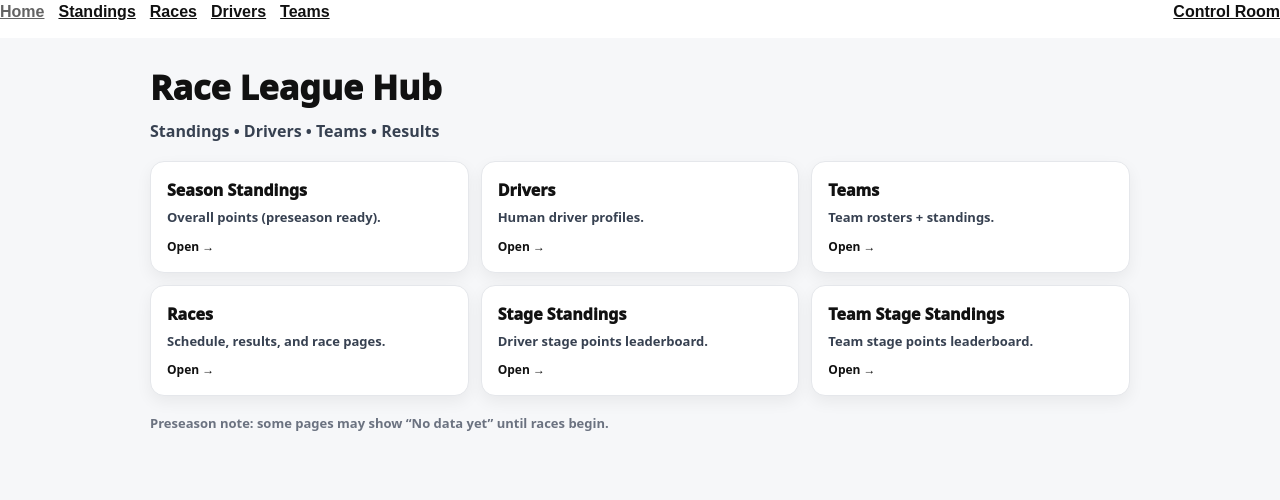
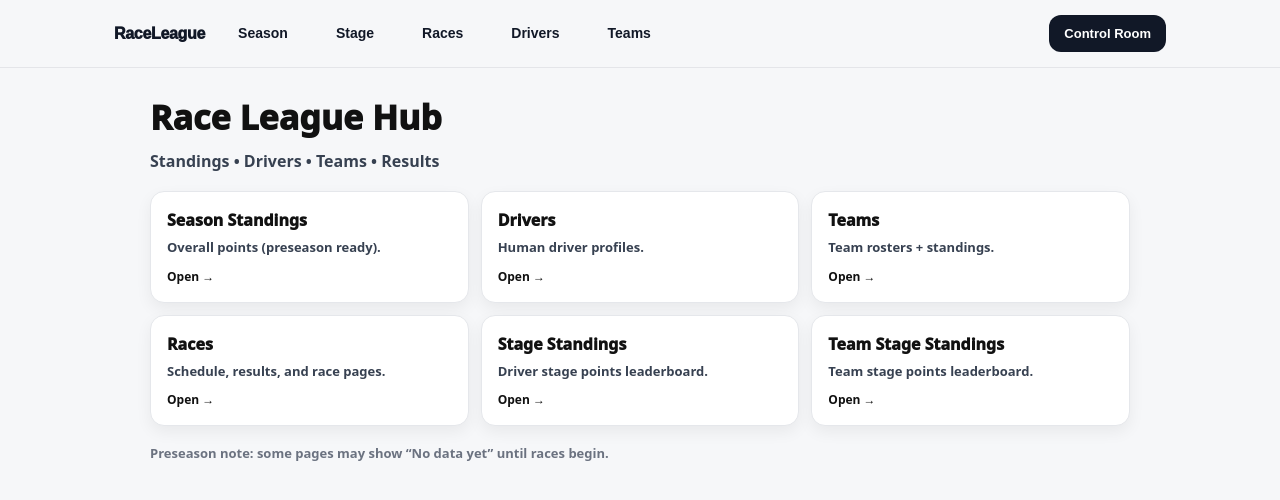
Before and after one commit to justinellistx/raceleague, a Next.js app: page / in a window 1280 px wide. Shown: the top 500 px of the page. Built offline with nearby package versions, Linux system fonts and the light colour scheme.

Commit message:
Polish SiteNav styling

```diff
--- a/app/components/SiteNav.tsx
+++ b/app/components/SiteNav.tsx
@@ -3,49 +3,97 @@
 import Link from 'next/link'
 import { usePathname } from 'next/navigation'
 
-const linkStyle: React.CSSProperties = {
-  color: '#111',
-  textDecoration: 'underline',
-  fontWeight: 900,
-}
-
 export default function SiteNav() {
   const pathname = usePathname()
 
-  const Item = ({ href, label }: { href: string; label: string }) => (
+  const NavItem = ({ href, label }: { href: string; label: string }) => {
+    const active =
+      pathname === href ||
+      (href !== '/' && pathname.startsWith(href))
+
+    return (
       <Link
         href={href}
         style={{
-        ...linkStyle,
-        opacity: pathname === href ? 0.65 : 1,
+          padding: '8px 14px',
+          borderRadius: 12,
+          textDecoration: 'none',
+          fontWeight: 900,
+          fontSize: 14,
+          transition: 'all 0.15s ease',
+          background: active ? 'rgba(17,24,39,0.08)' : 'transparent',
+          border: active ? '1px solid rgba(17,24,39,0.15)' : '1px solid transparent',
+          color: '#111827',
         }}
       >
         {label}
       </Link>
     )
+  }
 
   return (
     <div
       style={{
+        position: 'sticky',
+        top: 0,
+        zIndex: 50,
+        backdropFilter: 'blur(8px)',
+        background: 'rgba(246,247,249,0.9)',
+        borderBottom: '1px solid rgba(17,24,39,0.08)',
+      }}
+    >
+      <div
+        style={{
+          maxWidth: 1100,
+          margin: '0 auto',
+          padding: '14px 24px',
           display: 'flex',
-        gap: 14,
-        flexWrap: 'wrap',
           alignItems: 'center',
           justifyContent: 'space-between',
-        marginBottom: 14,
+          gap: 20,
+          flexWrap: 'wrap',
         }}
       >
-      <div style={{ display: 'flex', gap: 14, flexWrap: 'wrap', alignItems: 'center' }}>
-        <Item href="/" label="Home" />
-        <Item href="/standings" label="Standings" />
-        <Item href="/races" label="Races" />
-        <Item href="/drivers" label="Drivers" />
-        <Item href="/teams" label="Teams" />
+        {/* Left: Brand + Main Nav */}
+        <div style={{ display: 'flex', alignItems: 'center', gap: 18, flexWrap: 'wrap' }}>
+          <Link
+            href="/"
+            style={{
+              textDecoration: 'none',
+              fontWeight: 950,
+              fontSize: 16,
+              letterSpacing: '-0.02em',
+              color: '#111827',
+            }}
+          >
+            RaceLeague
+          </Link>
+
+          <NavItem href="/standings" label="Season" />
+          <NavItem href="/stage-standings" label="Stage" />
+          <NavItem href="/races" label="Races" />
+          <NavItem href="/drivers" label="Drivers" />
+          <NavItem href="/teams" label="Teams" />
         </div>
 
-      {/* Optional: keep admin/control stuff visible but separate */}
-      <div style={{ display: 'flex', gap: 14, flexWrap: 'wrap', alignItems: 'center' }}>
-        <Item href="/control-room" label="Control Room" />
+        {/* Right: Admin */}
+        <div style={{ display: 'flex', alignItems: 'center', gap: 12 }}>
+          <Link
+            href="/control-room"
+            style={{
+              padding: '8px 14px',
+              borderRadius: 12,
+              textDecoration: 'none',
+              fontWeight: 900,
+              fontSize: 13,
+              border: '1px solid rgba(17,24,39,0.15)',
+              background: '#111827',
+              color: '#fff',
+            }}
+          >
+            Control Room
+          </Link>
+        </div>
       </div>
     </div>
   )
```
Lines whose indentation alone changed are shown as unchanged.
